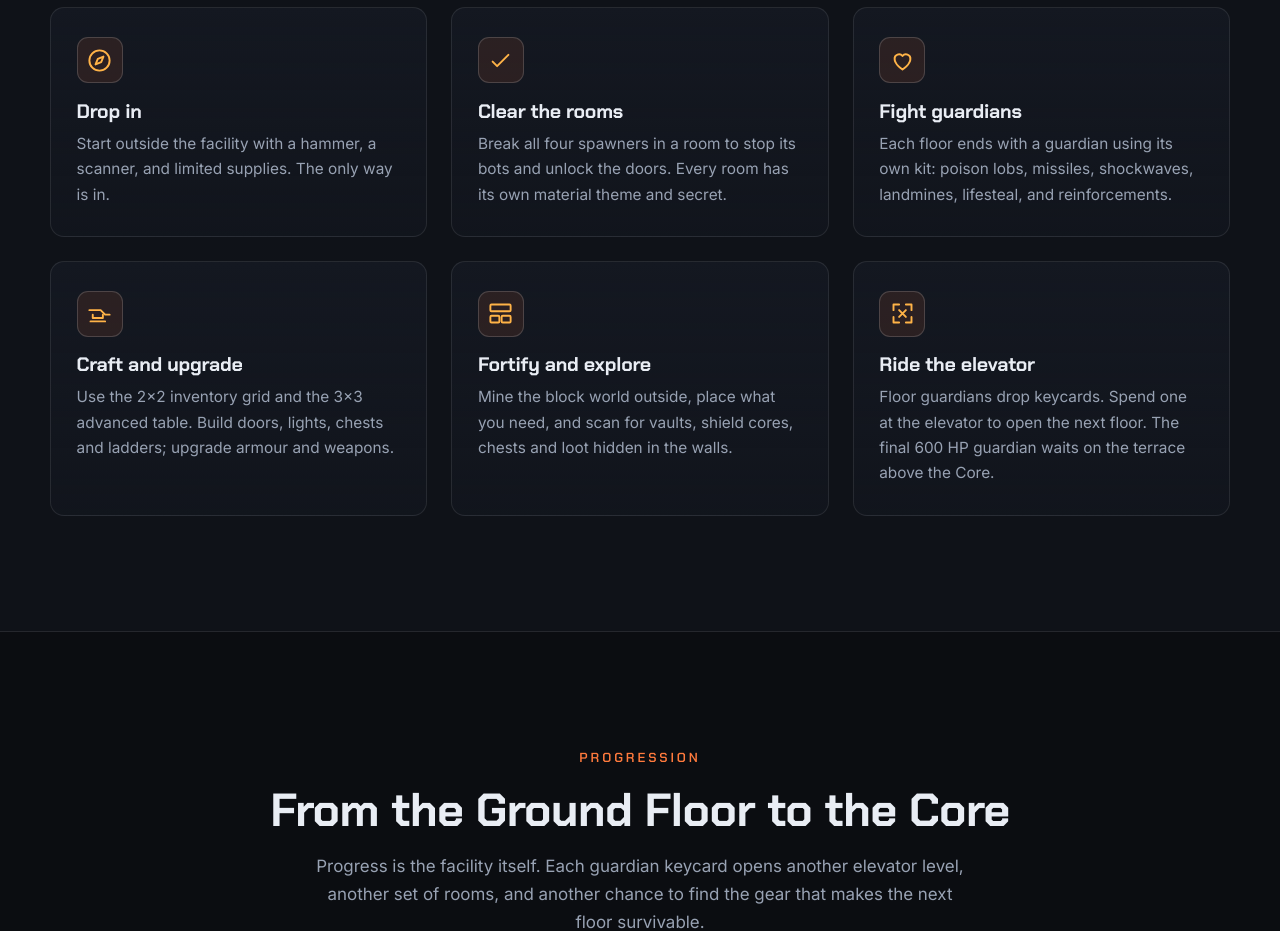
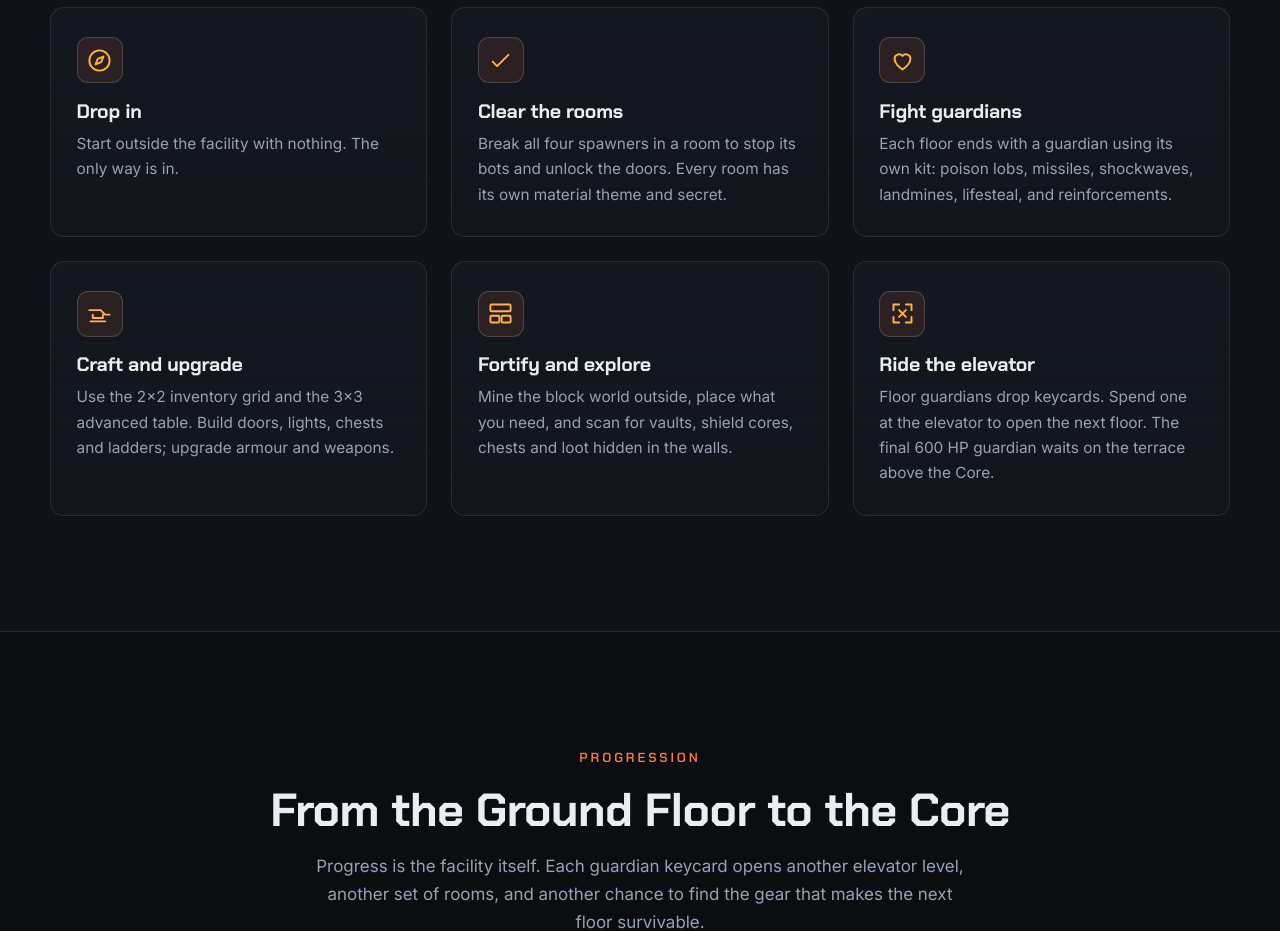
Before and after one commit to Programmer7-dev/CraftedResistance, a plain HTML site: page index.html in a window 1280 px wide. Shown: the part 3960-4891 px from the top of the page. Drawn offline with Linux system fonts and the light colour scheme.

Commit message:
Updated homepage

```diff
--- a/index.html
+++ b/index.html
@@ -258,7 +258,7 @@
                 <article class="card" data-reveal>
                     <span class="card__icon"><svg class="icon" aria-hidden="true"><use href="#i-compass"></use></svg></span>
                     <h3>Drop in</h3>
-                    <p>Start outside the facility with a hammer, a scanner, and limited supplies. The only way is in.</p>
+                    <p>Start outside the facility with nothing. The only way is in.</p>
                 </article>
 
                 <article class="card" data-reveal>
```
